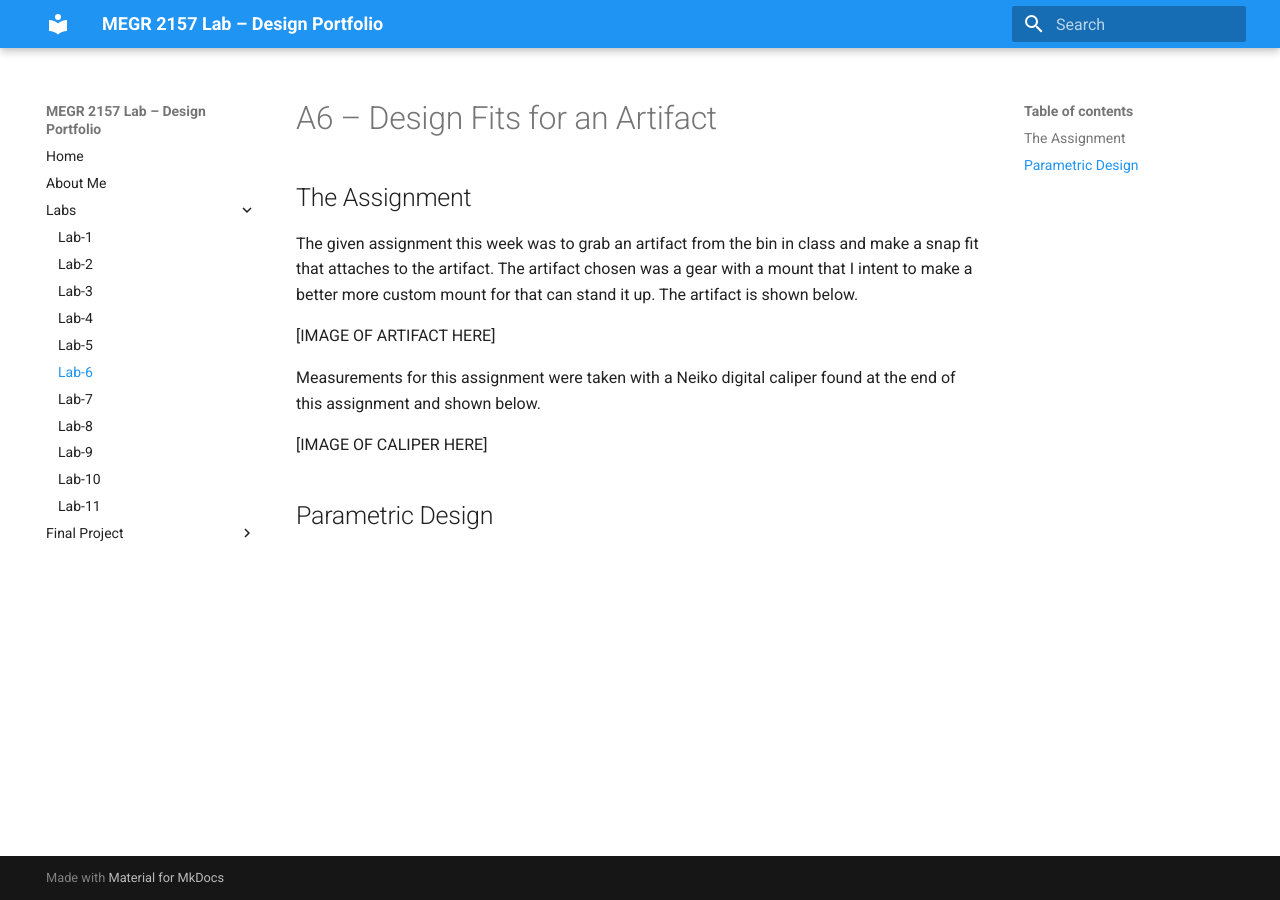
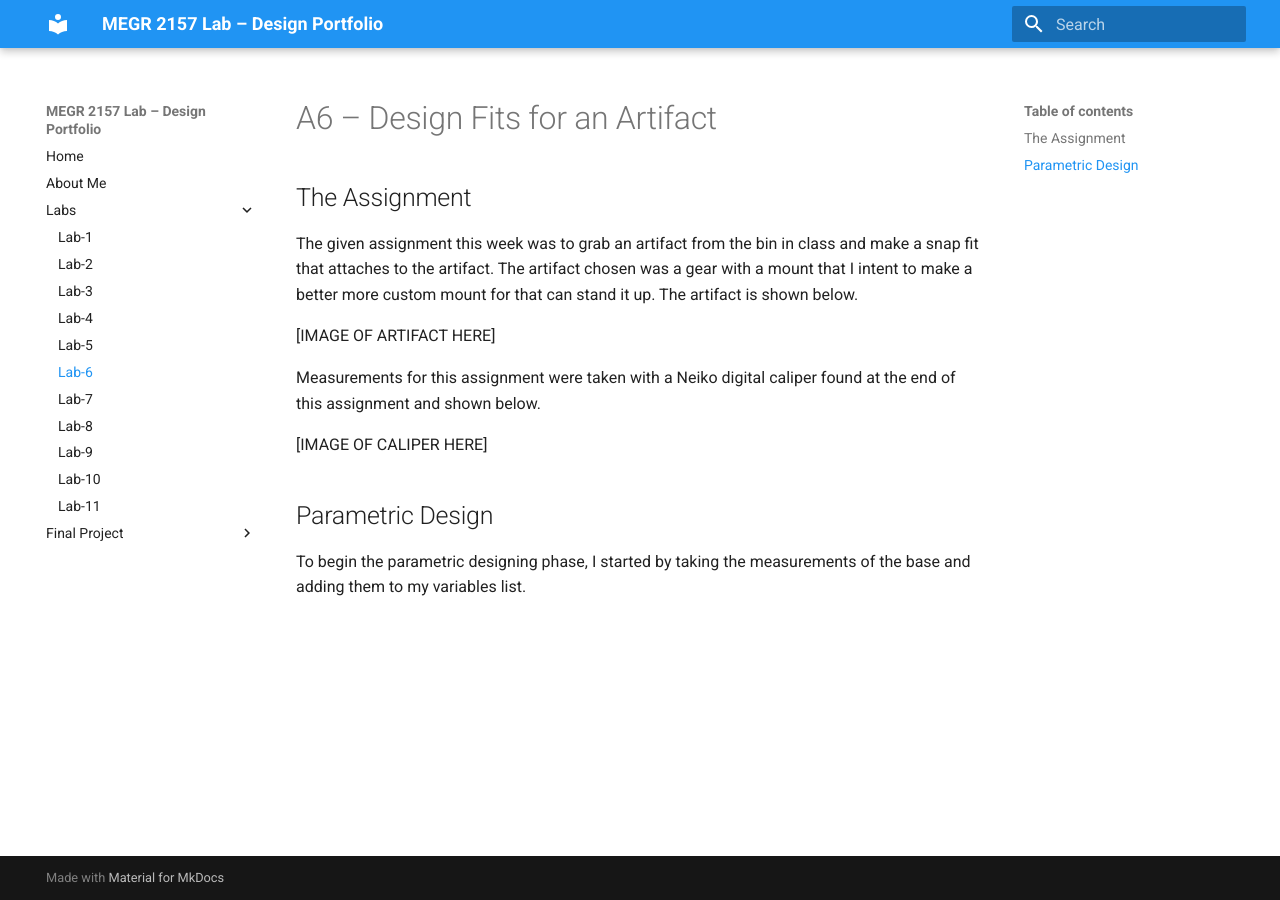
Before and after one commit to mgrego35/Morgan-Gregory-Lab-Portfolio, an MkDocs documentation site: the page built from docs/Labs/L06/index.md, in a window 1280 px wide. Built offline with MkDocs 1.6.1 and Material for MkDocs 9.7.7, drawn with Linux system fonts in a browser that asks for light colours.

Commit message:
Document parametric design measurements
Added initial notes on parametric design phase.

```diff
--- a/docs/Labs/L06/index.md
+++ b/docs/Labs/L06/index.md
@@ -11,3 +11,5 @@ Measurements for this assignment were taken with a Neiko digital caliper found a
 [IMAGE OF CALIPER HERE]
 
 ## Parametric Design
+
+To begin the parametric designing phase, I started by taking the measurements of the base and adding them to my variables list.
```
